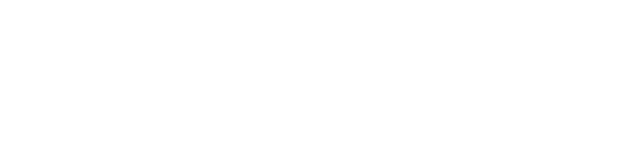
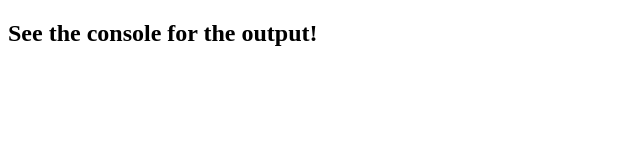
Before and after one commit to CIT93/jayp-pub, a plain HTML site: page datavis/datavis-e2-solution.html in a window 1280 px wide. Shown: the whole page, without its empty margins (0-640 px from the left). Drawn offline with Linux system fonts and the light colour scheme.

Commit message:
added note to e2 html to see console output

```diff
--- a/datavis/datavis-e2-solution.html
+++ b/datavis/datavis-e2-solution.html
@@ -7,6 +7,7 @@
     <script defer src="datavis-e2-solution.js"></script>
 </head>
 <body>
+    <h2>See the console for the output!</h2>
     <div id="e2-output"></div>
 </body>
 </html>
```
